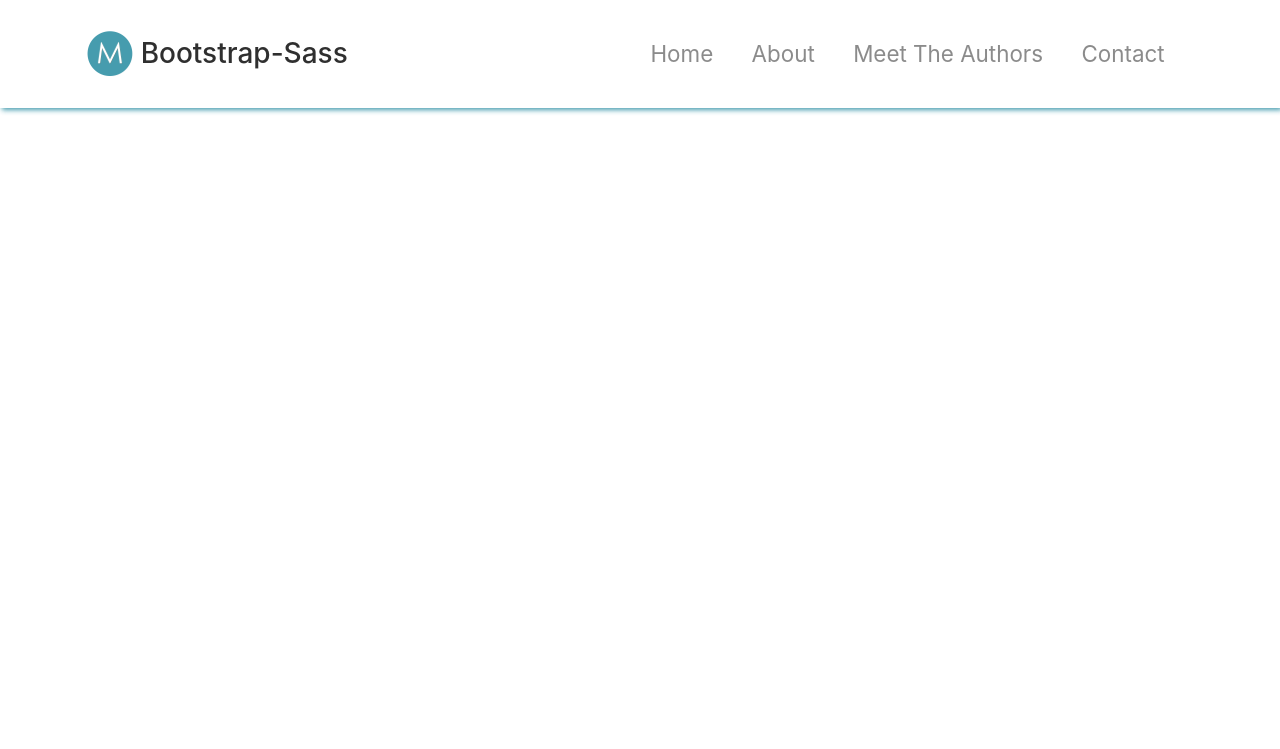
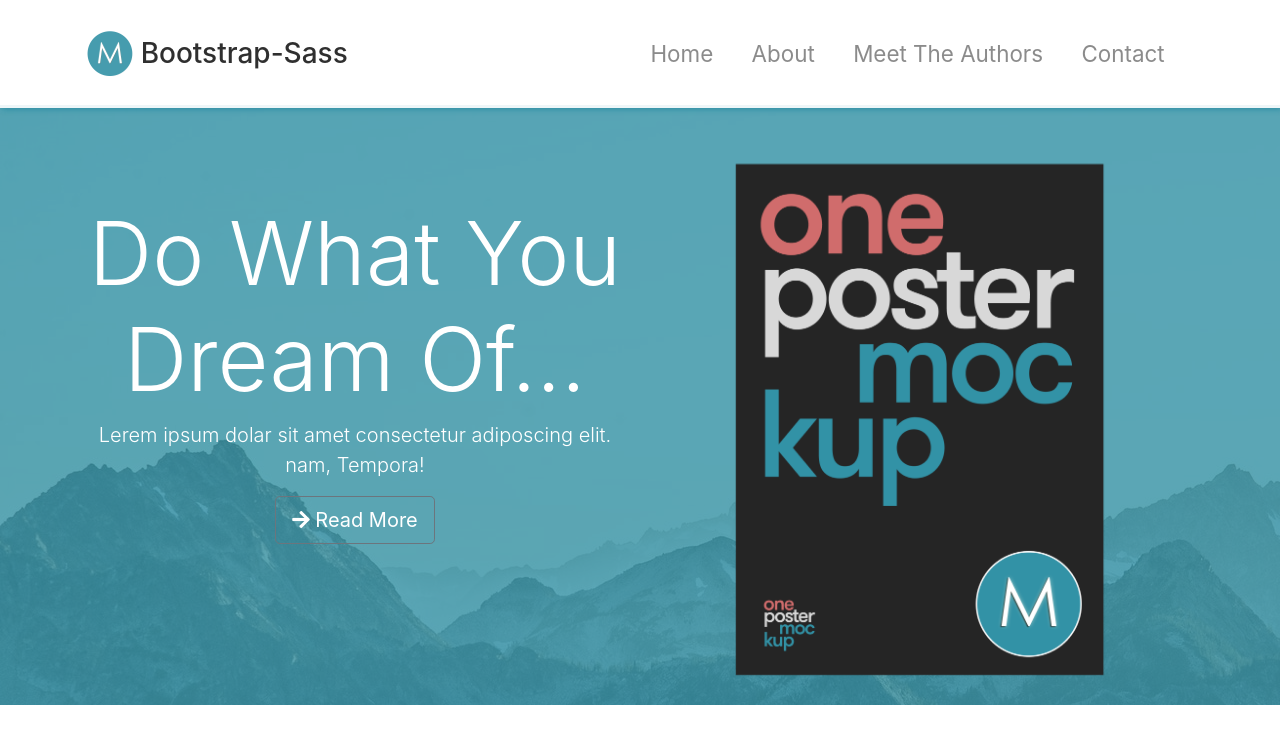
Before and after one commit to Rimantas55/bootstrap-simple-website-sass, a plain HTML site: page index.html in a window 1280 px wide. Drawn offline with nearby package versions, Linux system fonts and the light colour scheme.

Commit message:
Section1  / showcase done

```diff
--- a/index.html
+++ b/index.html
@@ -42,6 +42,24 @@
     </div><!-- end of container -->
   </nav>
 
+  <!-- SHOWCASE -->
+  <section id="showcase" class="py-5">
+    <div class="primary-overlay text-white">
+      <div class="container">
+        <div class="row">
+          <div class="col-lg-6 text-center">
+            <h1 class="display-2 mt-5 pt-5">Do What You Dream Of...</h1>
+            <p class="lead">Lerem ipsum dolar sit amet consectetur adiposcing elit. nam, Tempora!</p>
+            <a href="#" class="btn btn-outline-secondary btn-lg text-white"><i class="fas fa-arrow-right"></i> Read More</a>
+          </div><!-- end og col-lg-6 -->
+          <div class="col-lg-6 text-center">
+            <img src="img/book.png" alt="book" class="img-fluid d-none d-lg-block">
+          </div><!-- end og col-lg-6 -->
+        </div><!-- end of row -->
+      </div><!-- end of container -->
+    </div>
+  </section>
+
 
   <script src="http://code.jquery.com/jquery-3.3.1.min.js" integrity="sha256-FgpCb/KJQlLNfOu91ta32o/NMZxltwRo8QtmkMRdAu8="
   crossorigin="anonymous"></script>
@@ -51,7 +69,8 @@
   crossorigin="anonymous"></script>
 
   <script>
-
+    // Get the current year for the copyright
+    $('#year').text(new Date().getFullYear());
   </script>
 </body>
 
--- a/scss/style.scss
+++ b/scss/style.scss
@@ -1,5 +1,5 @@
 $primary: #3292a6;
-$primary-overlay: rgba(505,146,166,0.8);
+$primary-overlay: rgba(50,146,166,0.8);
 
 body {
 	margin-top: 105px;
@@ -15,3 +15,18 @@ body {
 		padding-right: 1.4rem;
 	}
 }
+
+#showcase {
+	position: relative;
+	background: url('../img/mountains.jpg');
+	min-height: 600px;
+
+	.primary-overlay {
+		background: $primary-overlay;
+		position: absolute;
+		top: 0;
+		left: 0;
+		width: 100%;
+		height: 100%;
+	}
+}
```
Also changed, not shown: css/style.css.
